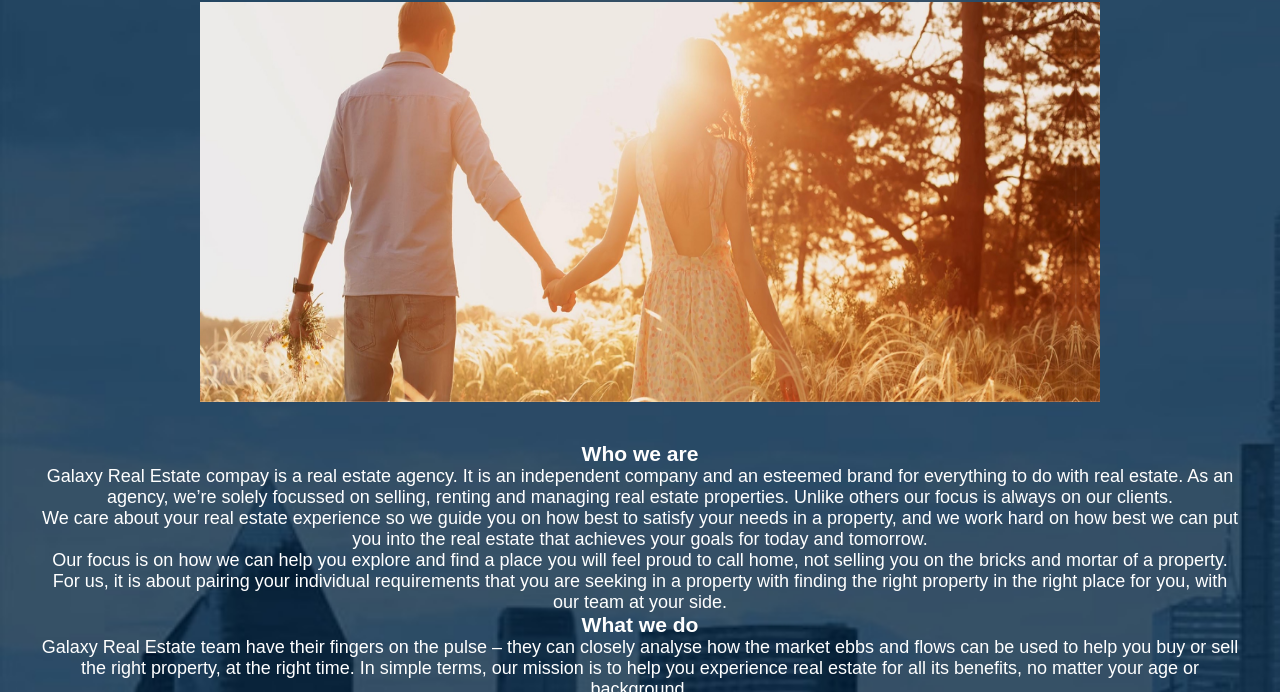
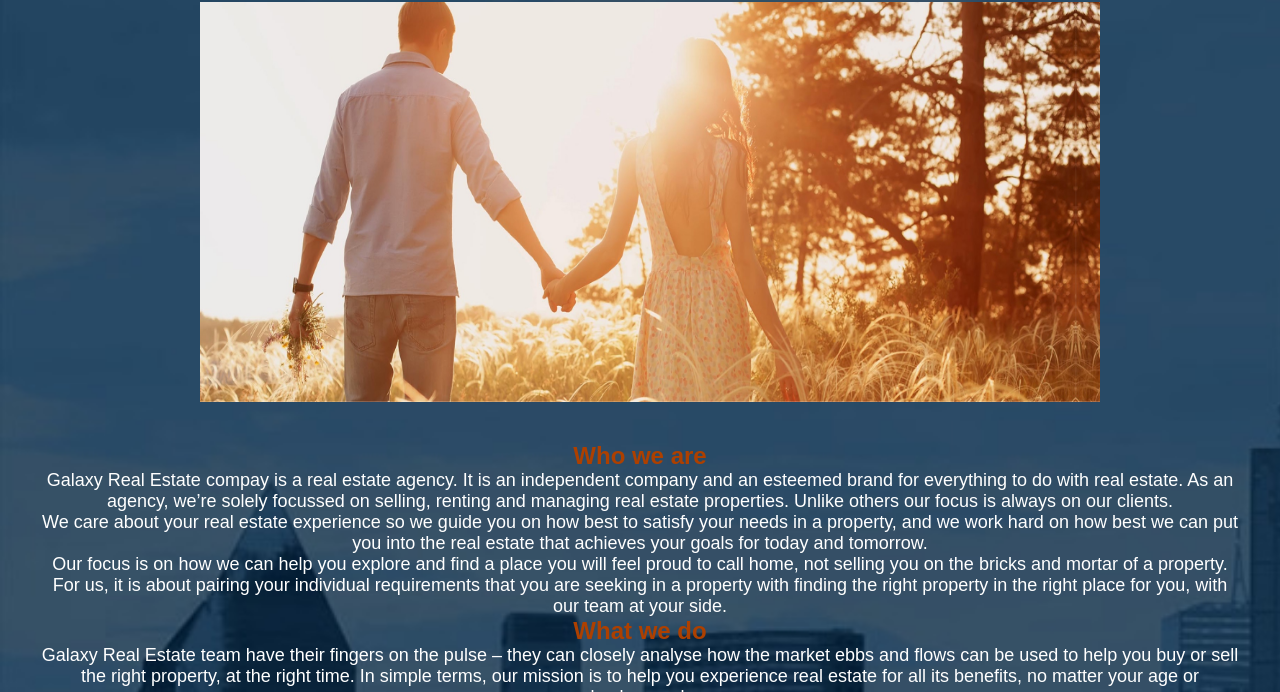
Before and after one commit to DAFaulkens/Galaxy-Project, a plain HTML site: page about.html in a window 1280 px wide. Shown: the part 108-800 px from the top of the page. Drawn offline with Linux system fonts and the light colour scheme; a script that the page names is missing.

Commit message:
about info changes

```diff
--- a/about.css
+++ b/about.css
@@ -15,6 +15,10 @@ h1 {
     text-align: center;
     font-weight: 400;
     font-size: 18px;
+}
+h3 {
+    color: rgb(173, 64, 0);
+    font-size: 24px;
 }
 body{
     padding: 0;
```
